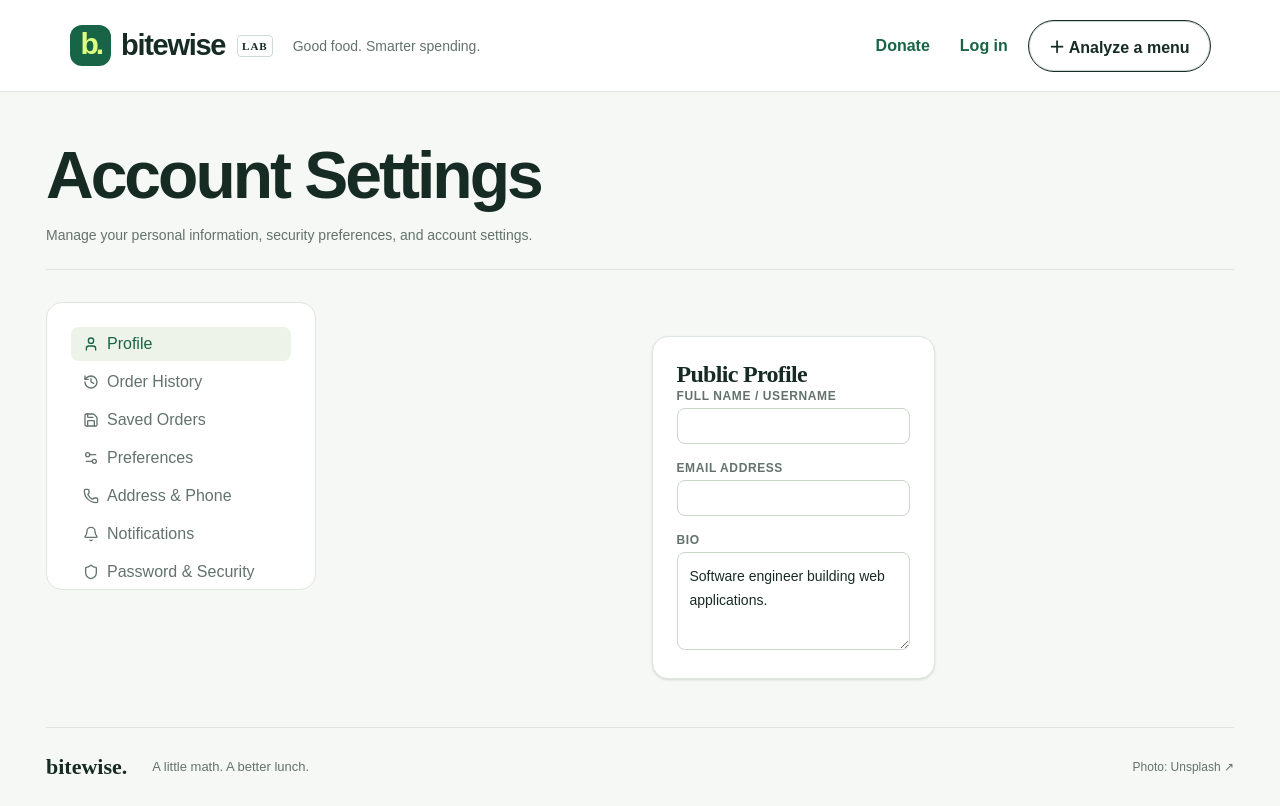
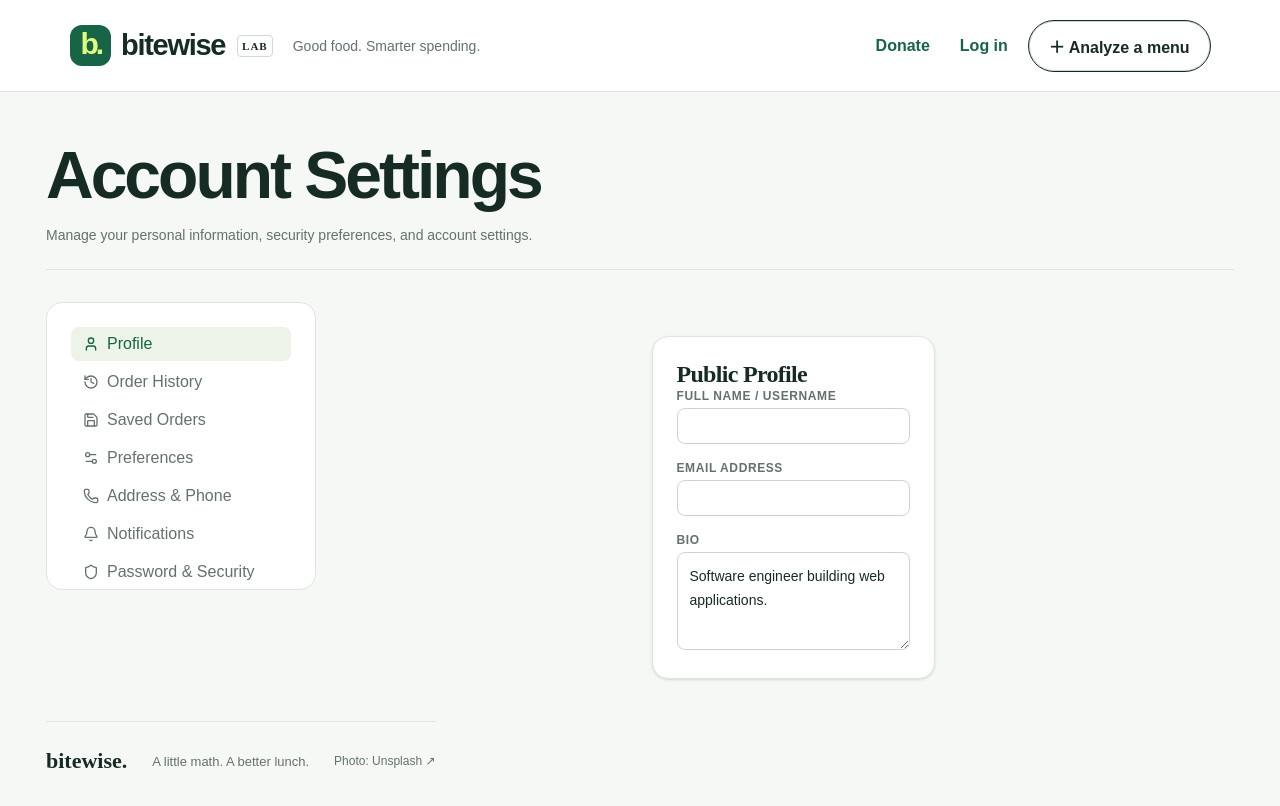
Before and after one commit to edunmartins10/cs3398-team05-project, a React (Vite) app: page /account in a window 1280 px wide. Built offline with nearby package versions, Linux system fonts and the light colour scheme; no server answers.

Commit message:
Added account page url

```diff
--- a/src/pages/Account.jsx
+++ b/src/pages/Account.jsx
@@ -209,7 +209,7 @@ export default function AccountPage() {
           </div>
         )}
 
-        <div className="grid grid-cols-1 md:grid-cols-4 gap-9 mb-12">
+        <div className="grid grid-cols-1 md:grid-cols-4 gap-9 mb-12 h-full">
           {/* Sidebar */}
           <nav className="flex md:flex-col space-x-2 md:space-x-0 md:space-y-1 overflow-x-auto pb-2 md:pb-0 bg-white border border-[#dfe5df] rounded-[16px] p-6 h-fit">
             {[
@@ -247,7 +247,7 @@ export default function AccountPage() {
           </main>
         </div>
 
-        <footer className="mt-auto py-[26px] border-t border-[#dfe5df] flex items-center gap-[25px] text-[#63726c] text-[13px]">
+        <footer className="fixed bottom-0 py-[26px] border-t border-[#dfe5df] flex items-center gap-[25px] text-[#63726c] text-[13px]">
           <span className="font-['Space_Grotesk'] font-bold text-[22px] text-[#172b25]">bitewise.</span>
           <span>A little math. A better lunch.</span>
           <a href="https://unsplash.com/photos/burger-with-lettuce-and-fries-PxJ9zkM2wdA" target="_blank" rel="noreferrer" className="ml-auto text-xs text-[#63726c]">Photo: Unsplash ↗</a>
```
